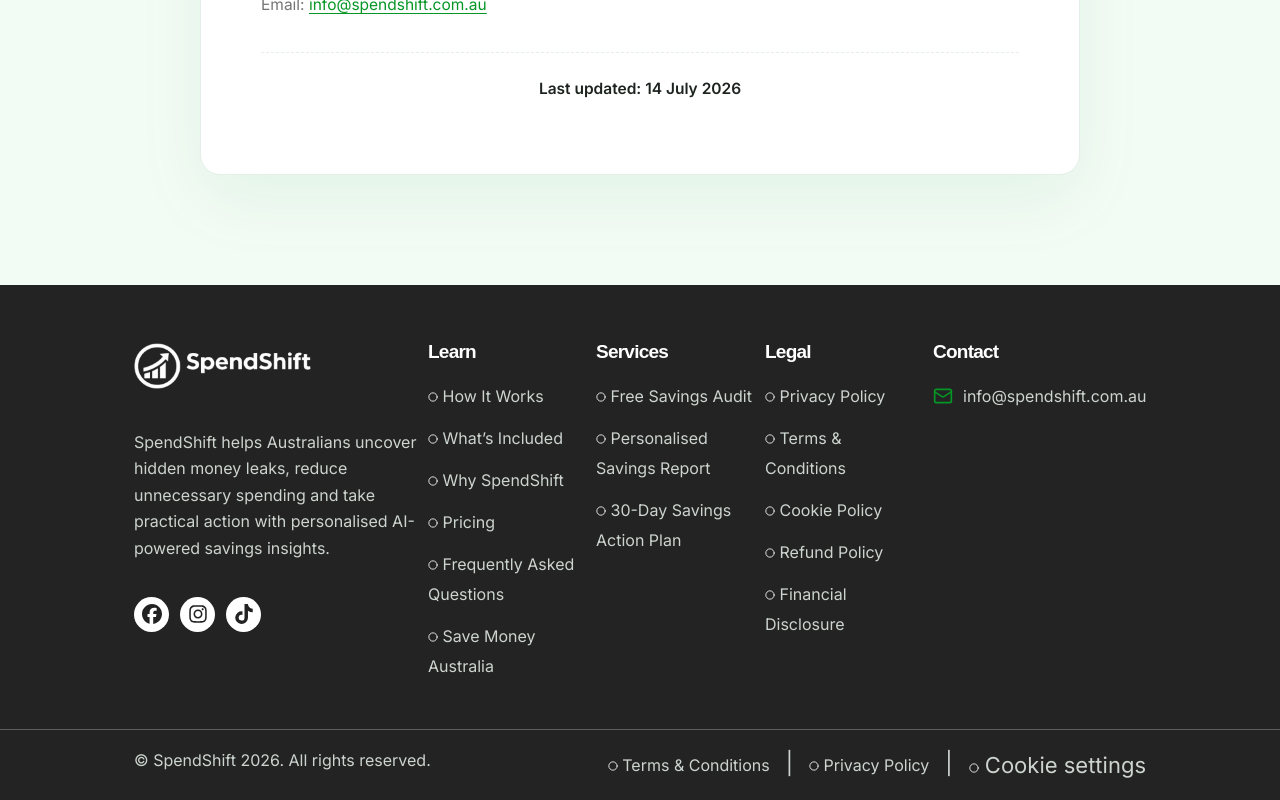
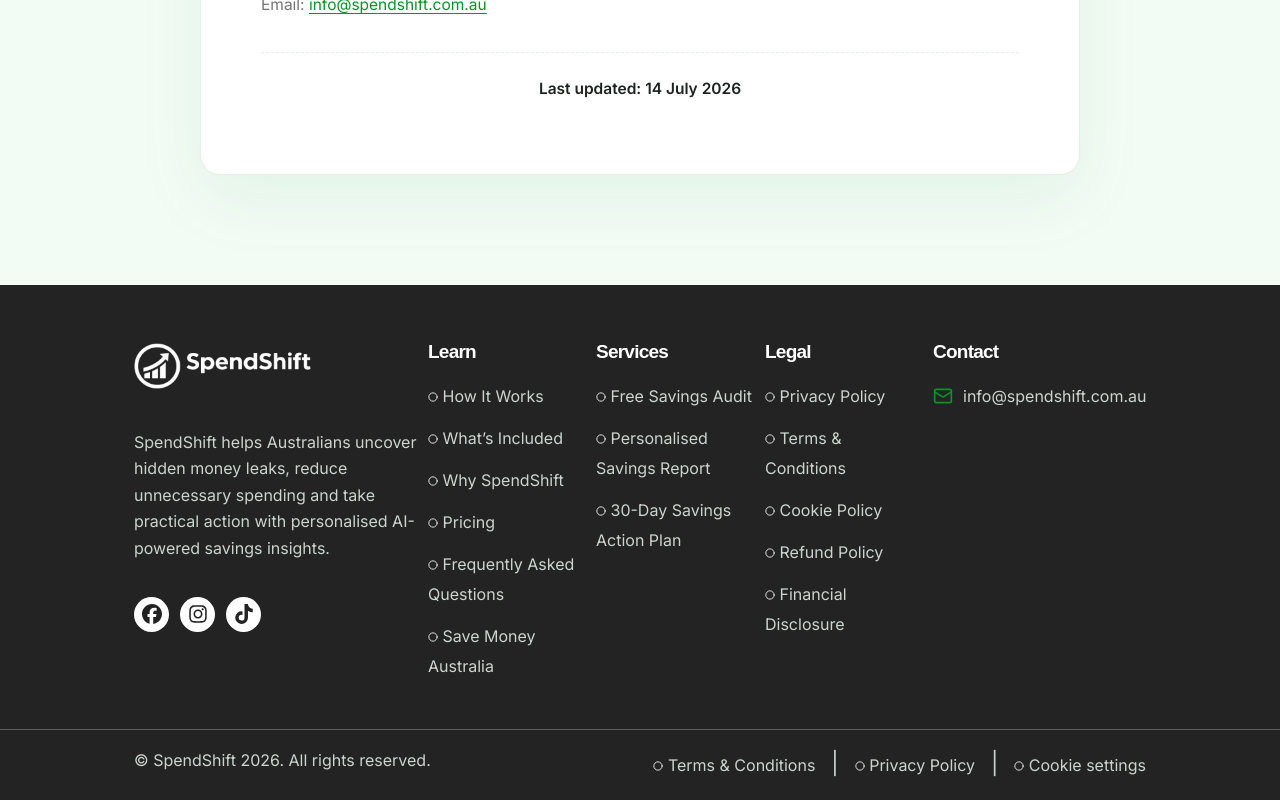
Before and after one commit to SpendShiftOfficial/Spenshiftnew, a Next.js app: page /cookies in a window 1280 px wide. Shown: the part 3179-3979 px from the top of the page. Built offline with nearby package versions, Linux system fonts and the light colour scheme; a web font is replaced by a local one.

Commit message:
Update Footer.tsx

```diff
--- a/components/Footer.tsx
+++ b/components/Footer.tsx
@@ -27,21 +27,15 @@ window.dispatchEvent(new Event("open-cookie-settings"));
 <span>|</span>
 <Link href="/privacy-policy">Privacy Policy</Link>
 <span>|</span>
-<button
-type="button"
-onClick={openCookieSettings}
-style={{
-background: "none",
-border: "none",
-padding: 0,
-margin: 0,
-color: "inherit",
-font: "inherit",
-cursor: "pointer",
+<Link
+href="/cookies"
+onClick={(e) => {
+e.preventDefault();
+openCookieSettings();
 }}
 >
 Cookie settings
-</button>
+</Link>
 </div>
         </div>
       </footer>
@@ -144,21 +138,15 @@ Cookie settings
 <Circle size={10} color="#fff" /> Privacy Policy
 </Link>
 <span>|</span>
-<button
-type="button"
-onClick={openCookieSettings}
-style={{
-background: "none",
-border: "none",
-padding: 0,
-margin: 0,
-color: "inherit",
-font: "inherit",
-cursor: "pointer",
+<Link
+href="/cookies"
+onClick={(e) => {
+e.preventDefault();
+openCookieSettings();
 }}
 >
 <Circle size={10} color="#fff" /> Cookie settings
-</button>
+</Link>
 </div>
       </div>
        <ScrollReveal />
```
